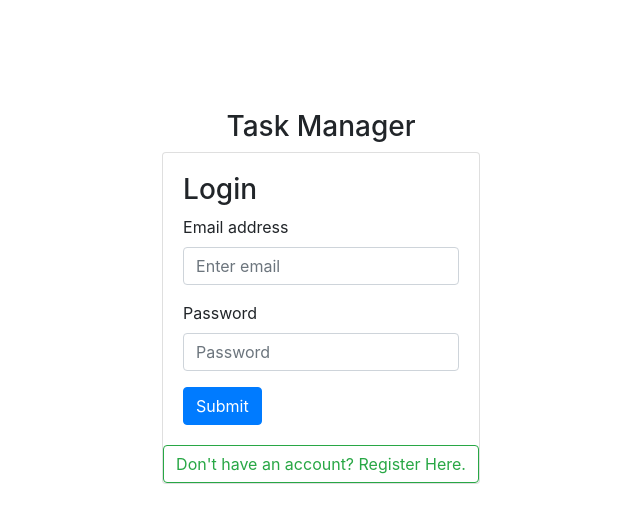
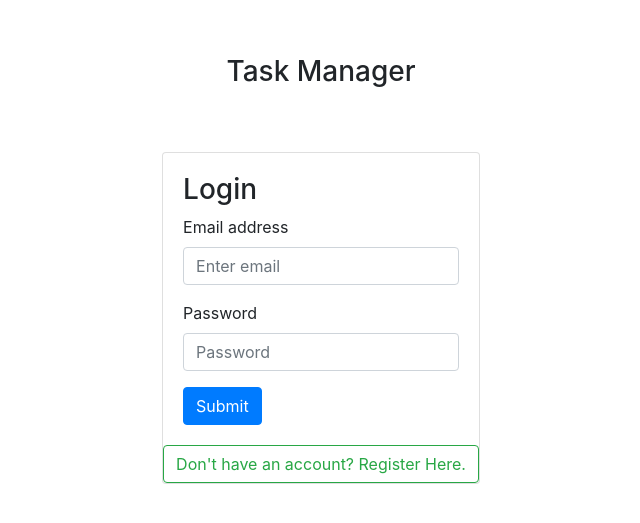
Before and after one commit to prayuj/task-manager-frontend, a React (Create React App) app: page /login in a window 1280 px wide. Shown: the part 103-626 px from the top of the page, without its empty margins (319-959 px from the left). Built offline with nearby package versions, Linux system fonts and the light colour scheme.

Commit message:
added row padding

```diff
--- a/src/App.css
+++ b/src/App.css
@@ -15,3 +15,7 @@
 .justify-content-center {
   justify-content: center;
 }
+
+.row {
+  padding: 5%;
+}
```
